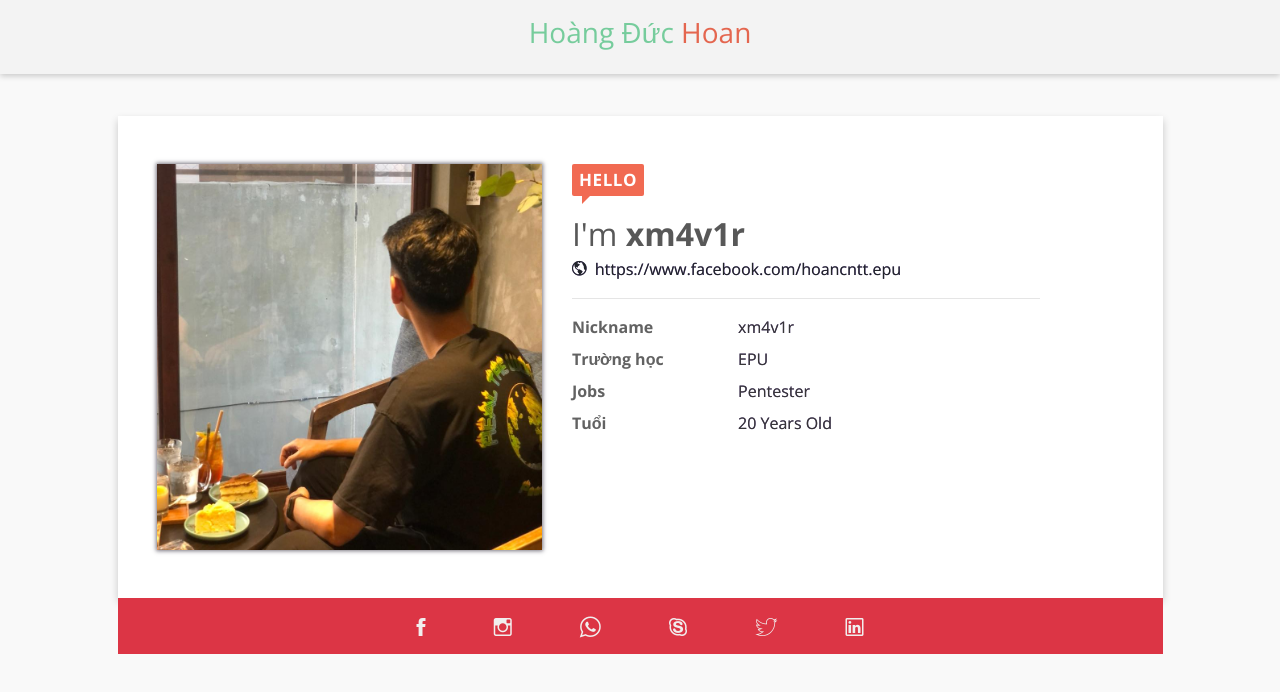
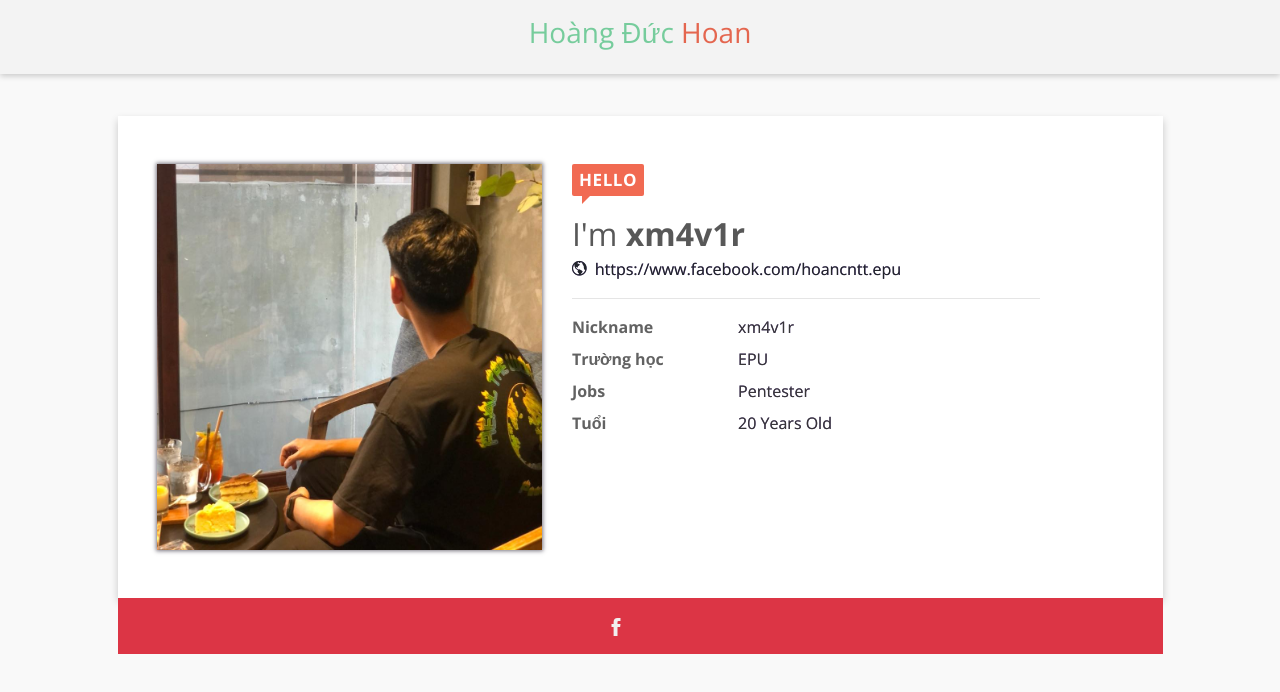
Before and after one commit to xm4v1r/xm4v1r.github.io, a plain HTML site: page index.html in a window 1280 px wide. Drawn offline with nearby package versions, Linux system fonts and the light colour scheme; files whose address does not match are found by name.

Commit message:
Update index.html

```diff
--- a/index.html
+++ b/index.html
@@ -75,11 +75,7 @@
 					<a href="https://www.facebook.com/hoancntt.epu" target="_blank">
 						<span class="ion-social-facebook mr-4 mr-lg-5"></span>
 					</a>
-					<span class="ion-social-instagram-outline mr-4 mr-lg-5 ml-lg-3"></span>
-					<span class="ion-social-whatsapp-outline mr-4 mr-lg-5 ml-lg-3"></span>
-					<span class="ion-social-skype-outline mr-4 mr-lg-5 ml-lg-3"></span>
-					<span class="ion-social-twitter-outline mr-4 mr-lg-5 ml-lg-3"></span>
-					<span class="ion-social-linkedin-outline ml-lg-3"></span>
+
 				</div>
 			</div>
 		</div>
```
